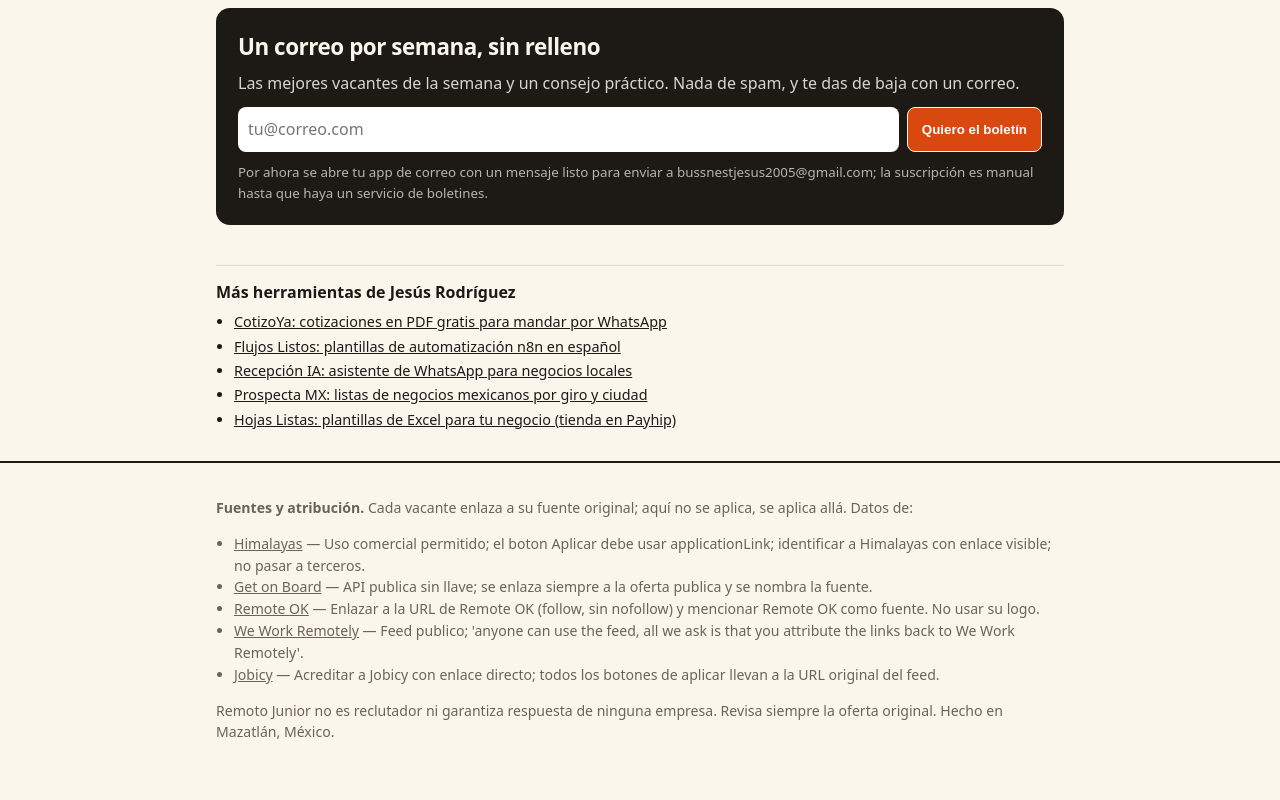
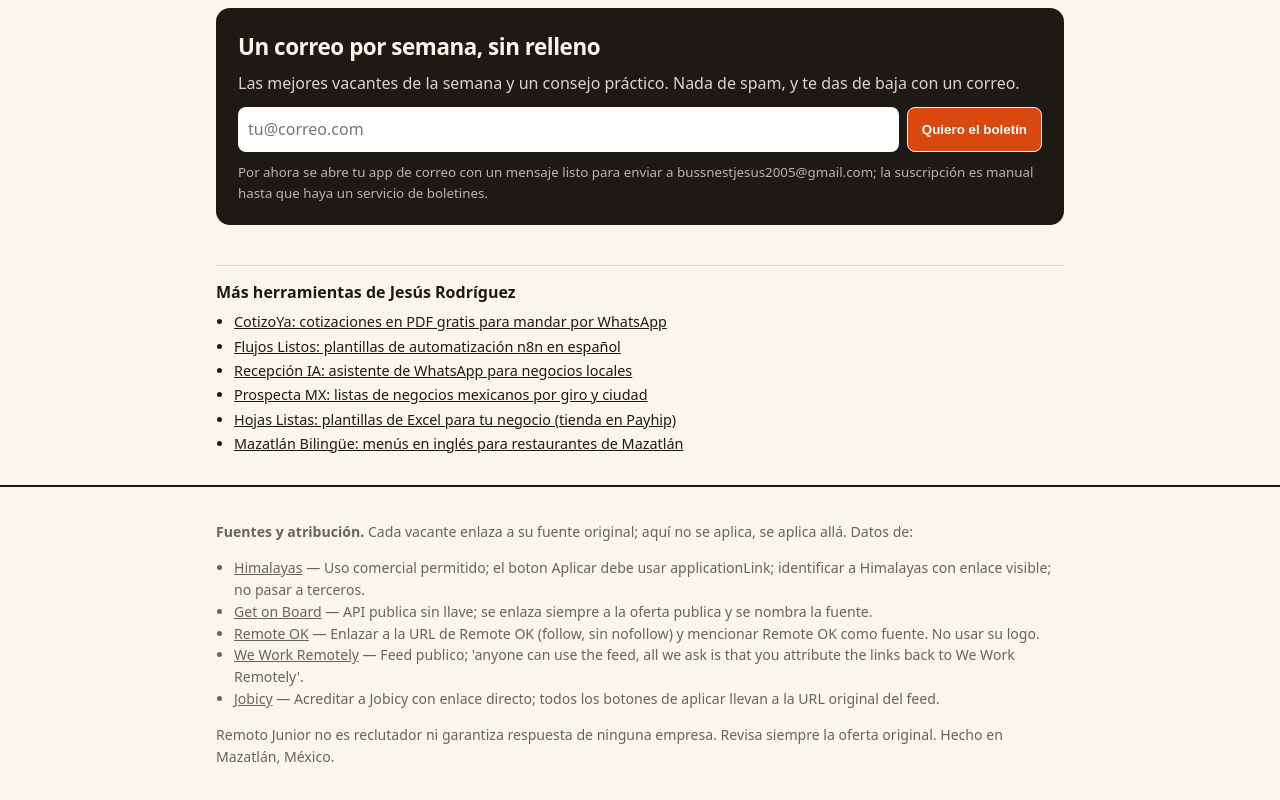
Before and after one commit to Jesus-Jazisenot/remoto-junior, a plain HTML site: page index.html in a window 1280 px wide. Shown: the part 8563-9363 px from the top of the page. Drawn offline with Linux system fonts and the light colour scheme.

Commit message:
Cron a 06:17 de Mazatlán con respaldo de madrugada; enlace a Mazatlán Bilingüe

```diff
--- a/index.html
+++ b/index.html
@@ -66,7 +66,7 @@
     </form>
     <small>Por ahora se abre tu app de correo con un mensaje listo para enviar a bussnestjesus2005@gmail.com; la suscripción es manual hasta que haya un servicio de boletines.</small>
   </section>
-<aside class="mas" aria-labelledby="mas-t"><h2 id="mas-t">Más herramientas de Jesús Rodríguez</h2><ul><li><a href="https://jesus-jazisenot.github.io/cotizoya/">CotizoYa: cotizaciones en PDF gratis para mandar por WhatsApp</a></li><li><a href="https://jesus-jazisenot.github.io/flujos-listos/">Flujos Listos: plantillas de automatización n8n en español</a></li><li><a href="https://jesus-jazisenot.github.io/recepcion-ia/">Recepción IA: asistente de WhatsApp para negocios locales</a></li><li><a href="https://jesus-jazisenot.github.io/prospecta-mx/">Prospecta MX: listas de negocios mexicanos por giro y ciudad</a></li><li><a href="https://payhip.com/HojasListas">Hojas Listas: plantillas de Excel para tu negocio (tienda en Payhip)</a></li></ul></aside>
+<aside class="mas" aria-labelledby="mas-t"><h2 id="mas-t">Más herramientas de Jesús Rodríguez</h2><ul><li><a href="https://jesus-jazisenot.github.io/cotizoya/">CotizoYa: cotizaciones en PDF gratis para mandar por WhatsApp</a></li><li><a href="https://jesus-jazisenot.github.io/flujos-listos/">Flujos Listos: plantillas de automatización n8n en español</a></li><li><a href="https://jesus-jazisenot.github.io/recepcion-ia/">Recepción IA: asistente de WhatsApp para negocios locales</a></li><li><a href="https://jesus-jazisenot.github.io/prospecta-mx/">Prospecta MX: listas de negocios mexicanos por giro y ciudad</a></li><li><a href="https://payhip.com/HojasListas">Hojas Listas: plantillas de Excel para tu negocio (tienda en Payhip)</a></li><li><a href="https://jesus-jazisenot.github.io/mazatlan-bilingue/">Mazatlán Bilingüe: menús en inglés para restaurantes de Mazatlán</a></li></ul></aside>
 </main>
 
 <footer><div class="wrap">
```
Also changed, not shown: 1 other file.
